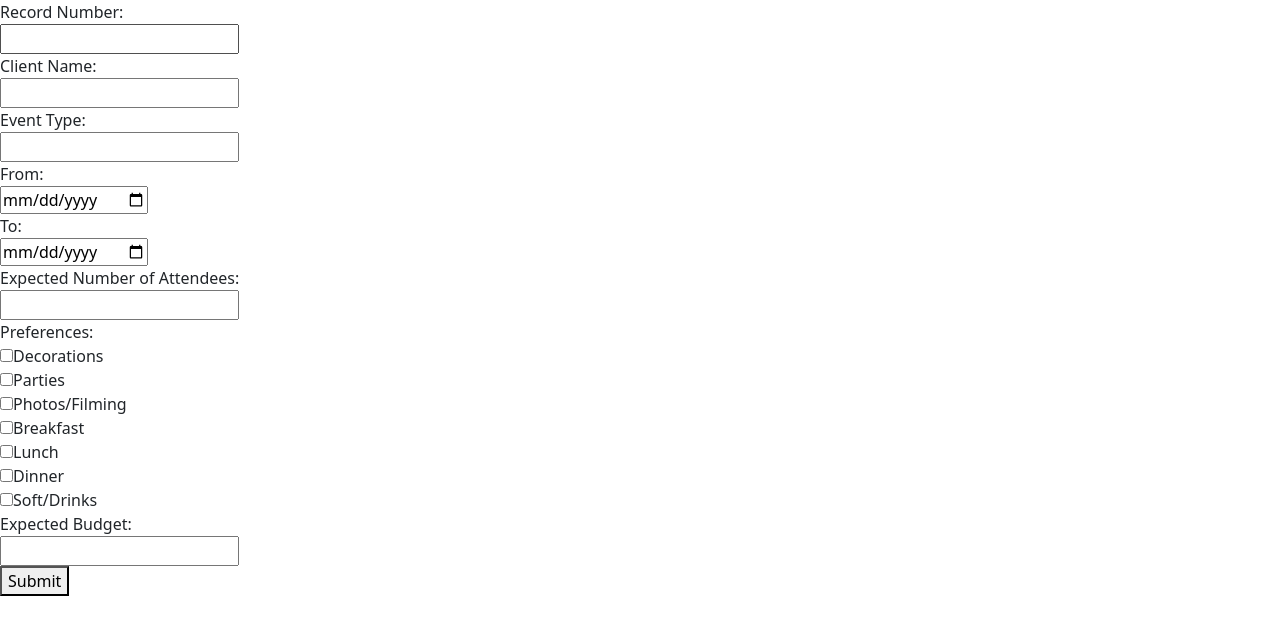
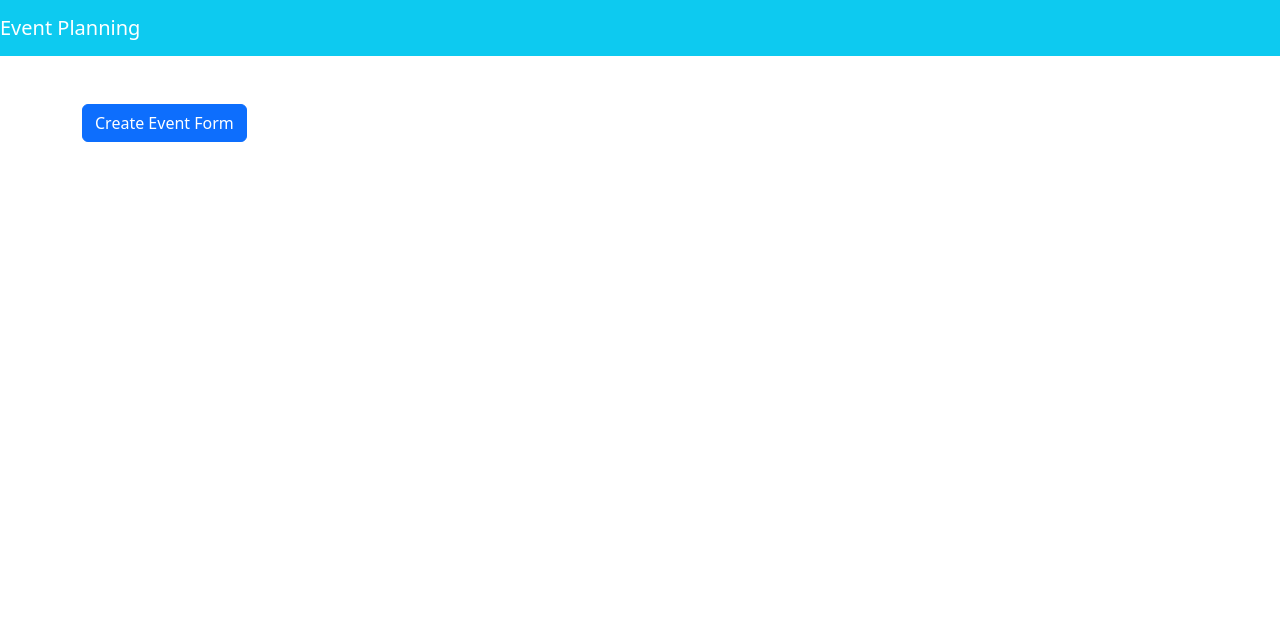
Before and after one commit to juliatribo/modern-methods, a Vue app: page /customer in a window 1280 px wide. Shown: the top 634 px of the page. Built offline with nearby package versions, Linux system fonts and the light colour scheme.

Commit message:
beauty form

```diff
--- a/src/views/CustomerView.vue
+++ b/src/views/CustomerView.vue
@@ -1,99 +1,82 @@
 <template>
     <div>
-        <body>
-            <div>
-                <form>
-                    <div>
+        <HeaderComponent />
+        <div class="container mt-5">
+            <button @click="showForm = true" v-if="!showForm" class="btn btn-primary mb-3">Create Event Form</button>
+            <form v-if="showForm">
+                <div class="form-group">
                     <label for="recordNumber">Record Number:</label>
                     <div>
-                            <input type="text" id="recordNumber" name="recordNumber">
+                        <input type="text" class="form-control" id="recordNumber" name="recordNumber">
                     </div>
                 </div>
-                    <div>
+                <div class="form-group">
                     <label for="clientName">Client Name:</label>
                     <div>
-                            <input type="text" name="clientName">
+                        <input type="text" class="form-control" name="clientName">
                     </div>
                 </div>
-                    <div>
+                <div class="form-group">
                     <label for="eventType">Event Type:</label>
                     <div>
-                            <input type="text" name="eventType">
+                        <input type="text" class="form-control" name="eventType">
                     </div>
                 </div>
-                    <div>
+                <div class="form-group">
                     <label for="dateFrom">From:</label>
                     <div>
-                            <input type="date" id="dateFrom" name="dateFrom">
+                        <input type="date" class="form-control" id="dateFrom" name="dateFrom">
                     </div>
                     <label for="dateTo">To:</label>
                     <div>
-                            <input type="date" id="dateTo" name="dateTo">
+                        <input type="date" class="form-control" id="dateTo" name="dateTo">
                     </div>
                 </div>
-                    <div>
+                <div class="form-group">
                     <label for="attendees">Expected Number of Attendees:</label>
                     <div>
-                            <input type="number" id="attendees" name="attendees">
+                        <input type="number" class="form-control" id="attendees" name="attendees">
                     </div>
                 </div>
-                    <div>
+                <div class="form-group">
                     <label for="preferences">Preferences:</label>
                     <div>
-                            <div>
-                                <input type="checkbox" id="decorations" name="preferences">
-                                <label for="decorations">Decorations</label>
+                        <div class="form-check">
+                            <input type="checkbox" class="form-check-input" id="decorations" name="preferences">
+                            <label class="form-check-label" for="decorations">Decorations</label>
                         </div>
-                            <div>
-                                <input type="checkbox" id="parties" name="preferences">
-                                <label for="parties">Parties</label>
-                            </div>
-                            <div>
-                                <input type="checkbox" id="photosFilming" name="preferences">
-                                <label for="photosFilming">Photos/Filming</label>
-                            </div>
-                            <div>
-                                <input type="checkbox" id="breakfast" name="preferences">
-                                <label for="breakfast">Breakfast</label>
-                            </div>
-                            <div>
-                                <input type="checkbox" id="lunch" name="preferences">
-                                <label for="lunch">Lunch</label>
-                            </div>
-                            <div>
-                                <input type="checkbox" id="dinner" name="preferences">
-                                <label for="dinner">Dinner</label>
-                            </div>
-                            <div>
-                                <input type="checkbox" id="softDrinks" name="preferences">
-                                <label for="softDrinks">Soft/Drinks</label>
+                        <!-- Include other preference checkboxes with the same structure -->
                     </div>
                 </div>
-                    </div>
-                    <div>
+                <div class="form-group">
                     <label for="expectedBudget">Expected Budget:</label>
                     <div>
-                            <input type="text" id="expectedBudget" name="expectedBudget">
+                        <input type="text" class="form-control" id="expectedBudget" name="expectedBudget">
                     </div>
                 </div>
+                <div class="form-group">
                     <div>
-                        <div>
-                            <button type="submit">Submit</button>
+                        <button type="submit" class="btn btn-primary">Submit</button>
                     </div>
                 </div>
             </form>
         </div>
-        </body>
     </div>
 </template>
 
 <script>
-
+import HeaderComponent from '../components/HeaderComponent.vue';
 export default {
     name: "CustomerView",
-
+    data() {
+        return {
+            showForm: false,
+        };
+    },
+    components: {
+        HeaderComponent
     }
-
+};
 </script>
 
 <style></style>
```
Lines whose indentation alone changed are shown as unchanged.
